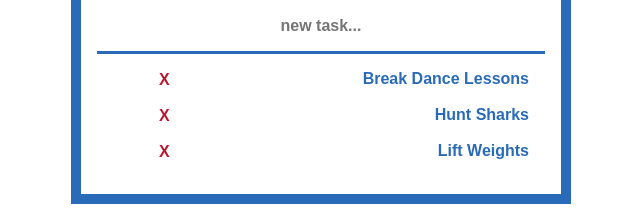
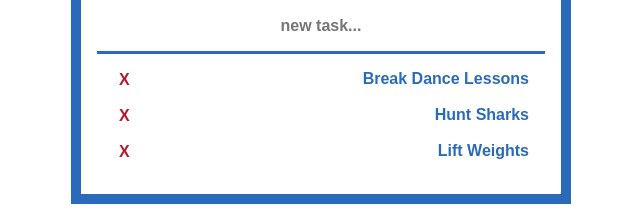
Before and after one commit to aaronshivers/ng-task-app, an Angular app: page / in a window 1280 px wide. Shown: the part 133-345 px from the top of the page, without its empty margins (319-959 px from the left). Built offline with nearby package versions, Linux system fonts and the light colour scheme.

Commit message:
fixed ul padding

```diff
--- a/src/app/tasks/tasks.component.scss
+++ b/src/app/tasks/tasks.component.scss
@@ -0,0 +1,3 @@
+ul {
+  padding-left: 0;
+}
```
